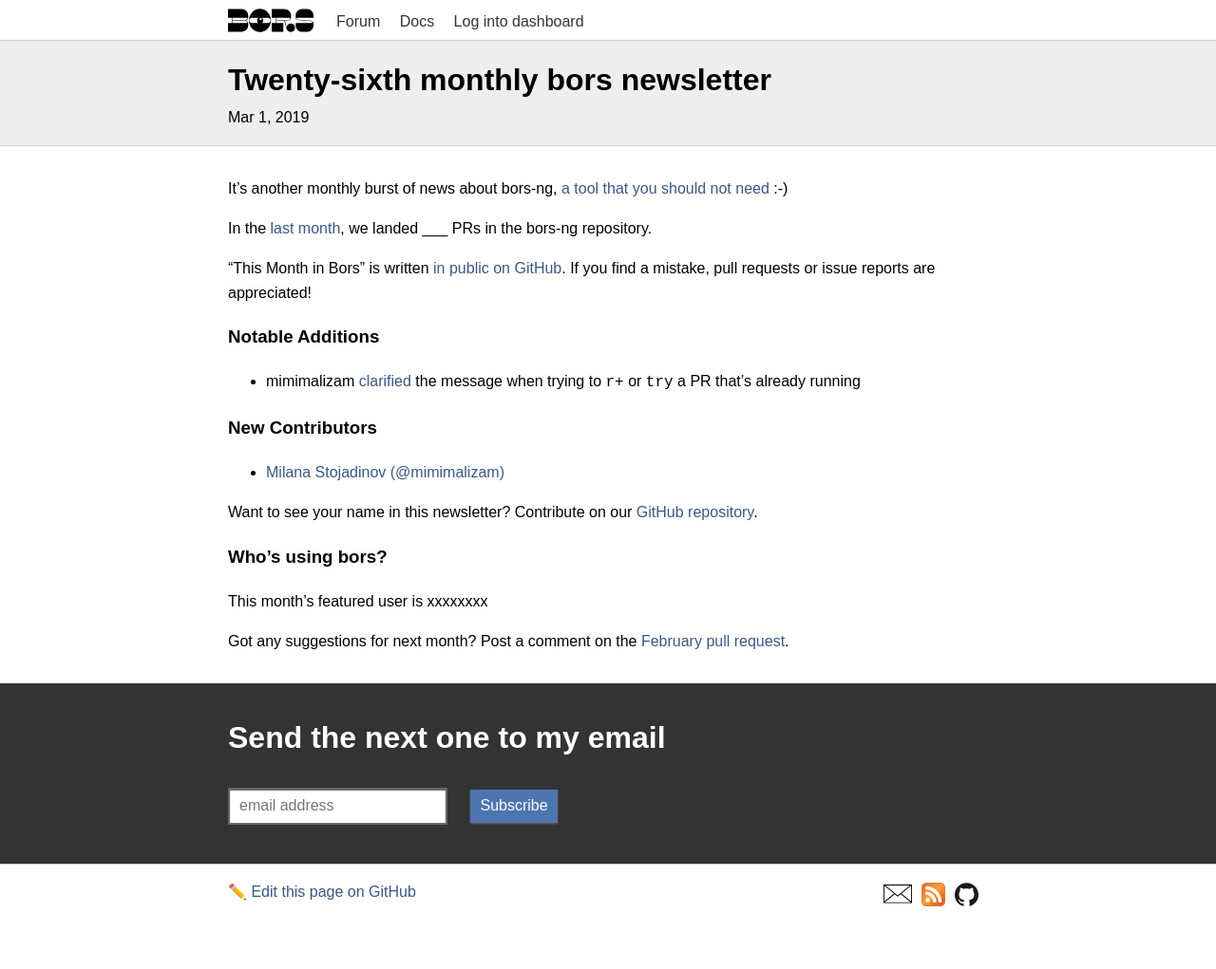
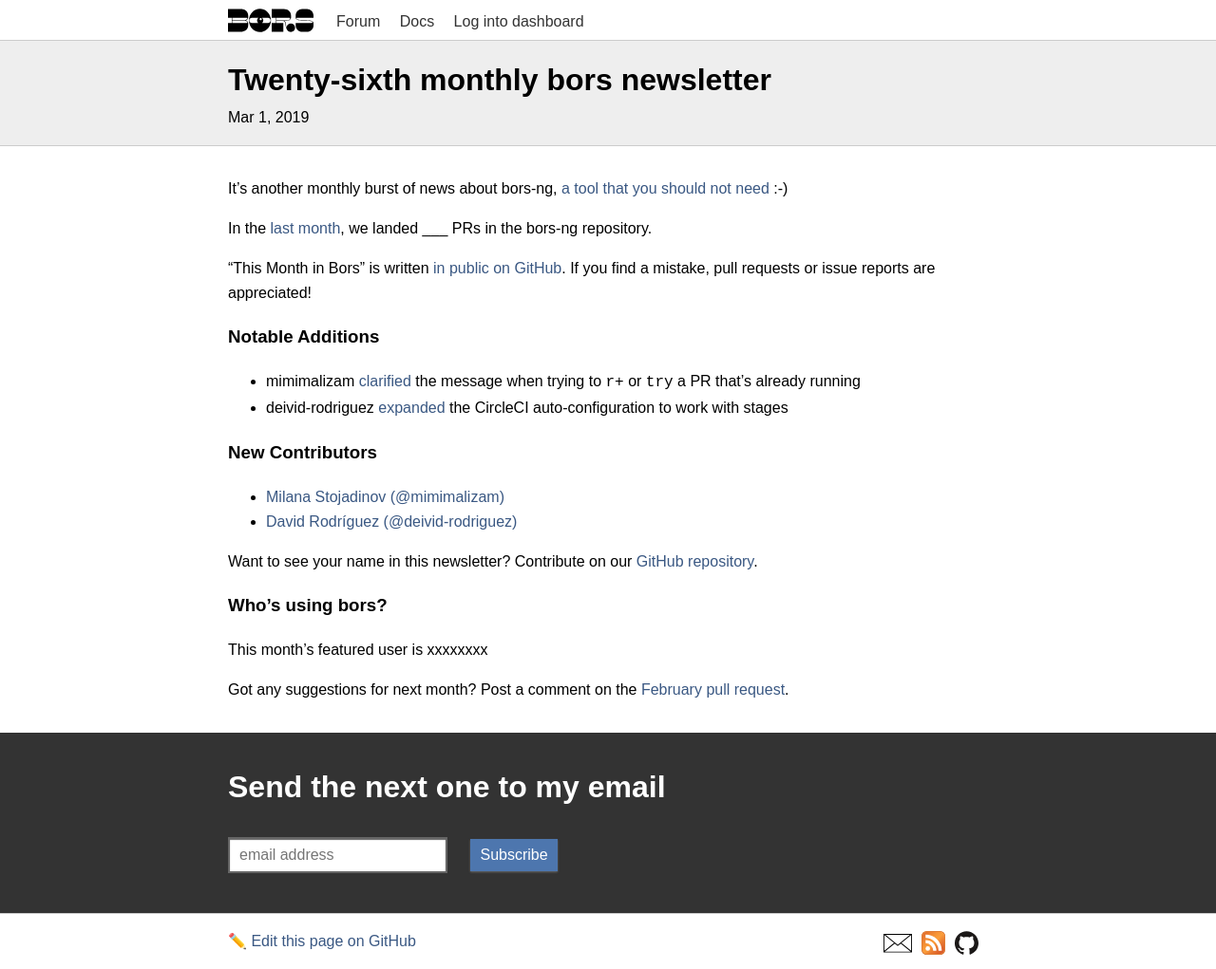
Before and after one commit to bors-ng/bors-ng.github.io, a Jekyll site: the page built from _posts/2019-03-01-tmib-26.md, in a window 1280 px wide. Shown: the whole page at 95% size. Built offline with Jekyll 4.4.1, drawn with Linux system fonts in a browser that asks for light colours; before the commit the page ends 969 px from its top, so only the background shows below that.

Commit message:
Add bors-ng/bors-ng#599
Add @deivid-rodriguez to the new contributors list.

```diff
--- a/_posts/2019-03-01-tmib-26.md
+++ b/_posts/2019-03-01-tmib-26.md
@@ -20,11 +20,13 @@
 ### Notable Additions
 
 * mimimalizam [clarified](https://github.com/bors-ng/bors-ng/pull/590) the message when trying to `r+` or `try` a PR that's already running
+* deivid-rodriguez [expanded](https://github.com/bors-ng/bors-ng/pull/599) the CircleCI auto-configuration to work with stages
 
 
 ### New Contributors
 
 * [Milana Stojadinov (@mimimalizam)](https://github.com/mimimalizam)
+* [David Rodríguez (@deivid-rodriguez)](https://github.com/deivid-rodriguez)
 
 Want to see your name in this newsletter? Contribute on our [GitHub repository](https://github.com/bors-ng/bors-ng).
 
```
